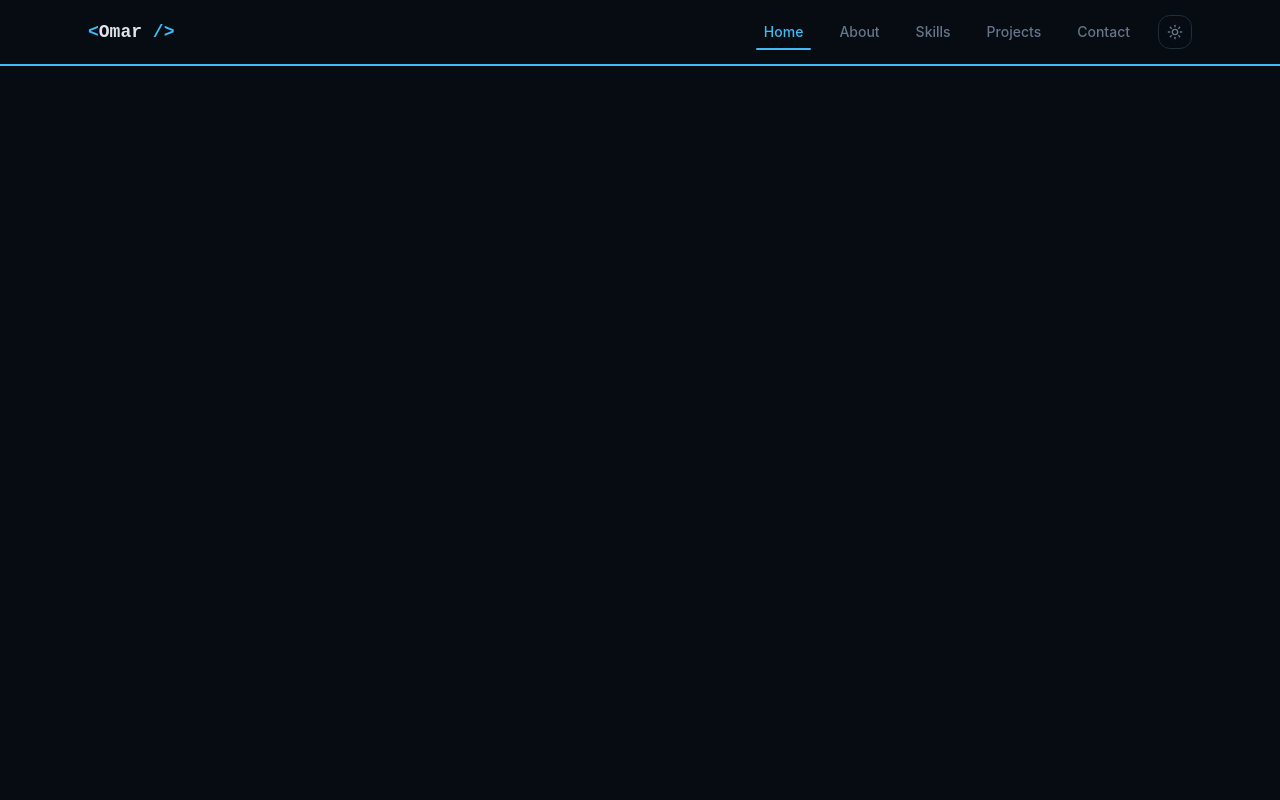
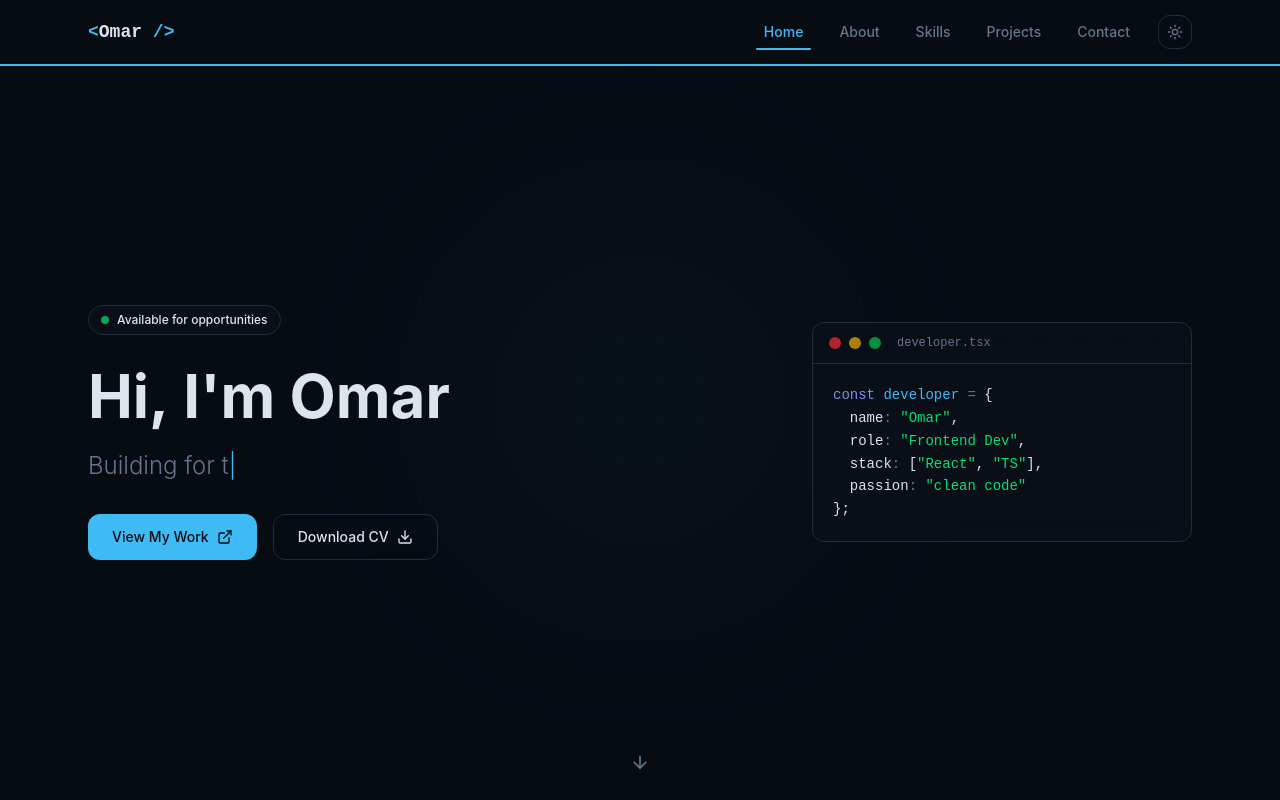
Before and after one commit to Cat-Div7/Portfollio, a React (Vite) app: page / in a window 1280 px wide. Built offline with nearby package versions, Linux system fonts and the light colour scheme.

Commit message:
feat: add Hero section with typewriter, parallax background and CTA buttons

```diff
--- a/src/App.tsx
+++ b/src/App.tsx
@@ -1,3 +1,4 @@
+import Hero from "./components/Hero";
 import Navbar from "./components/Navbar";
 import ScrollProgress from "./components/ScrollProgress";
 
@@ -6,7 +7,9 @@ function App() {
     <>
       <Navbar />
       <ScrollProgress />
-      <main>{/* sections go here */}</main>
+      <main>
+        <Hero />
+      </main>
     </>
   );
 }
--- /dev/null
+++ b/src/components/Hero.tsx
@@ -0,0 +1,204 @@
+import { motion } from "framer-motion";
+import { ArrowDown, Download, ExternalLink } from "lucide-react";
+import { useEffect, useState } from "react";
+import { useTypewriter } from "@/hooks/useTypewriter";
+import { typewriterWords } from "@/data";
+import { staggerContainer, letterAnimation } from "@/lib/animations";
+
+const headlineText = "Hi, I'm Omar";
+
+function GridBackground() {
+  const [mousePos, setMousePos] = useState({ x: 0.5, y: 0.5 });
+
+  useEffect(() => {
+    const handleMouse = (e: MouseEvent) => {
+      setMousePos({
+        x: e.clientX / window.innerWidth,
+        y: e.clientY / window.innerHeight,
+      });
+    };
+    window.addEventListener("mousemove", handleMouse);
+    return () => window.removeEventListener("mousemove", handleMouse);
+  }, []);
+
+  return (
+    <div className="pointer-events-none absolute inset-0 overflow-hidden">
+      <div
+        className="absolute inset-0 opacity-[0.04]"
+        style={{
+          backgroundImage:
+            "radial-gradient(circle, hsl(199 89% 60%) 1px, transparent 1px)",
+          backgroundSize: "40px 40px",
+          transform: `translate(${(mousePos.x - 0.5) * 10}px, ${(mousePos.y - 0.5) * 10}px)`,
+          transition: "transform 0.3s ease-out",
+        }}
+      />
+      <div
+        className="absolute h-150 w-150 rounded-full opacity-20 blur-[120px]"
+        style={{
+          background:
+            "radial-gradient(circle, hsl(199 89% 60% / 0.3), transparent 70%)",
+          left: `${mousePos.x * 100}%`,
+          top: `${mousePos.y * 100}%`,
+          transform: "translate(-50%, -50%)",
+          transition: "left 0.5s ease-out, top 0.5s ease-out",
+        }}
+      />
+    </div>
+  );
+}
+
+function FloatingCodeBlock() {
+  return (
+    <motion.div
+      initial={{ opacity: 0, x: 40 }}
+      animate={{ opacity: 1, x: 0 }}
+      transition={{ delay: 0.8, duration: 0.6 }}
+      className="hidden lg:block"
+    >
+      <div className="glass w-95 overflow-hidden rounded-xl">
+        <div className="border-border flex items-center gap-2 border-b px-4 py-3">
+          <div className="h-3 w-3 rounded-full bg-red-500/70" />
+          <div className="h-3 w-3 rounded-full bg-yellow-500/70" />
+          <div className="h-3 w-3 rounded-full bg-green-500/70" />
+          <span className="text-muted-foreground ml-2 font-mono text-xs">
+            developer.tsx
+          </span>
+        </div>
+        <pre className="p-5 font-mono text-sm leading-relaxed">
+          <code>
+            <span className="text-secondary">const</span>{" "}
+            <span className="text-primary">developer</span>{" "}
+            <span className="text-muted-foreground">=</span> {"{\n"}
+            {"  "}name<span className="text-muted-foreground">:</span>{" "}
+            <span className="text-green-400">"Omar"</span>,{"\n"}
+            {"  "}role<span className="text-muted-foreground">:</span>{" "}
+            <span className="text-green-400">"Frontend Dev"</span>,{"\n"}
+            {"  "}stack<span className="text-muted-foreground">:</span> [
+            <span className="text-green-400">"React"</span>,{" "}
+            <span className="text-green-400">"TS"</span>],{"\n"}
+            {"  "}passion<span className="text-muted-foreground">:</span>{" "}
+            <span className="text-green-400">"clean code"</span>
+            {"\n"}
+            {"}"};
+          </code>
+        </pre>
+      </div>
+    </motion.div>
+  );
+}
+
+export default function Hero() {
+  const typedText = useTypewriter(typewriterWords, 80, 50, 2000);
+
+  return (
+    <section
+      id="home"
+      className="relative flex min-h-screen items-center justify-center pt-16"
+    >
+      <GridBackground />
+
+      <div className="mx-auto flex w-full max-w-6xl items-center justify-between gap-12 px-6">
+        <motion.div
+          variants={staggerContainer}
+          initial="hidden"
+          animate="visible"
+          className="max-w-xl flex-1"
+        >
+          {/* Available badge */}
+          <motion.div variants={letterAnimation} className="mb-6">
+            <span className="border-border bg-card/50 inline-flex items-center gap-2 rounded-full border px-3 py-1.5 text-xs font-medium">
+              <span className="animate-pulse-glow h-2 w-2 rounded-full bg-green-400" />
+              Available for opportunities
+            </span>
+          </motion.div>
+
+          {/* Headline with per-letter animation */}
+          <motion.h1
+            variants={letterAnimation}
+            className="mb-4 text-4xl leading-tight font-bold sm:text-5xl md:text-6xl"
+          >
+            {headlineText.split("").map((char, i) => (
+              <motion.span
+                key={i}
+                variants={{
+                  hidden: { opacity: 0, y: 20 },
+                  visible: {
+                    opacity: 1,
+                    y: 0,
+                    transition: { delay: i * 0.04 },
+                  },
+                }}
+              >
+                {char === " " ? "\u00A0" : char}
+              </motion.span>
+            ))}
+          </motion.h1>
+
+          {/* Typewriter */}
+          <motion.div variants={letterAnimation} className="mb-8">
+            <p className="text-muted-foreground text-xl font-light sm:text-2xl">
+              {typedText}
+              <span className="animate-blink text-primary">|</span>
+            </p>
+          </motion.div>
+
+          {/* CTAs */}
+          <motion.div
+            variants={letterAnimation}
+            className="flex flex-wrap gap-4"
+          >
+            <motion.a
+              href="#projects"
+              onClick={(e) => {
+                e.preventDefault();
+                document
+                  .querySelector("#projects")
+                  ?.scrollIntoView({ behavior: "smooth" });
+              }}
+              whileHover={{
+                scale: 1.05,
+                boxShadow: "0 0 25px hsl(199 89% 60% / 0.4)",
+              }}
+              whileTap={{ scale: 0.97 }}
+              className="bg-primary text-primary-foreground inline-flex cursor-pointer items-center gap-2 rounded-lg px-6 py-3 text-sm font-medium"
+            >
+              View My Work <ExternalLink size={16} />
+            </motion.a>
+            {/* Currently Unavailable Add Later */}
+            <motion.a
+              href="/cv.pdf"
+              target="_blank"
+              rel="noopener noreferrer"
+              whileHover={{
+                scale: 1.05,
+                boxShadow: "0 0 25px hsl(235 77% 72% / 0.3)",
+              }}
+              whileTap={{ scale: 0.97 }}
+              className="border-border text-foreground hover:border-primary/50 inline-flex cursor-pointer items-center gap-2 rounded-lg border px-6 py-3 text-sm font-medium transition-colors"
+            >
+              Download CV <Download size={16} />
+            </motion.a>
+          </motion.div>
+        </motion.div>
+
+        <FloatingCodeBlock />
+      </div>
+
+      {/* Scroll indicator */}
+      <motion.div
+        initial={{ opacity: 0 }}
+        animate={{ opacity: 1 }}
+        transition={{ delay: 1.5 }}
+        className="absolute bottom-8 left-1/2 -translate-x-1/2"
+      >
+        <motion.div
+          animate={{ y: [0, 8, 0] }}
+          transition={{ repeat: Infinity, duration: 2, ease: "easeInOut" }}
+        >
+          <ArrowDown size={20} className="text-muted-foreground" />
+        </motion.div>
+      </motion.div>
+    </section>
+  );
+}
```
